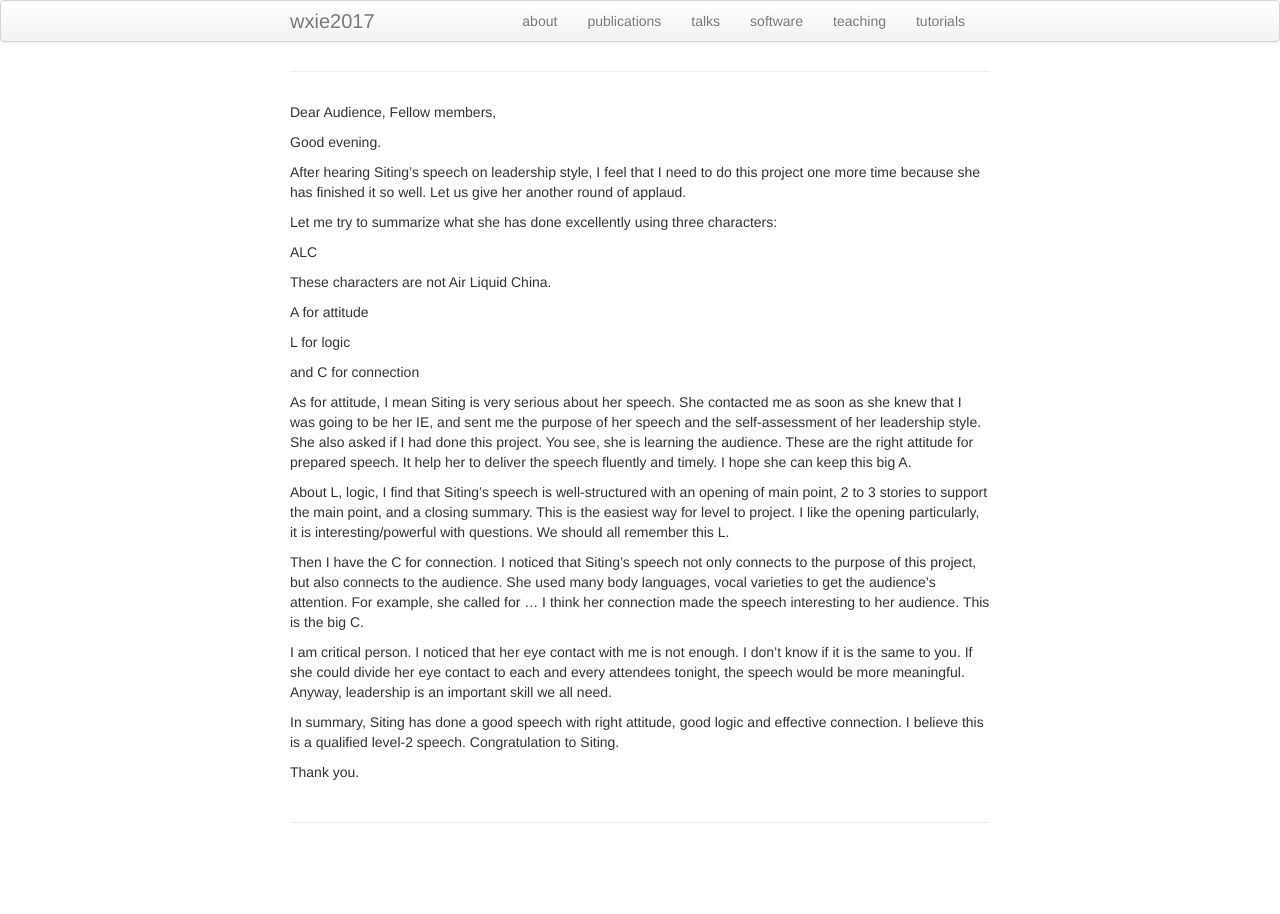
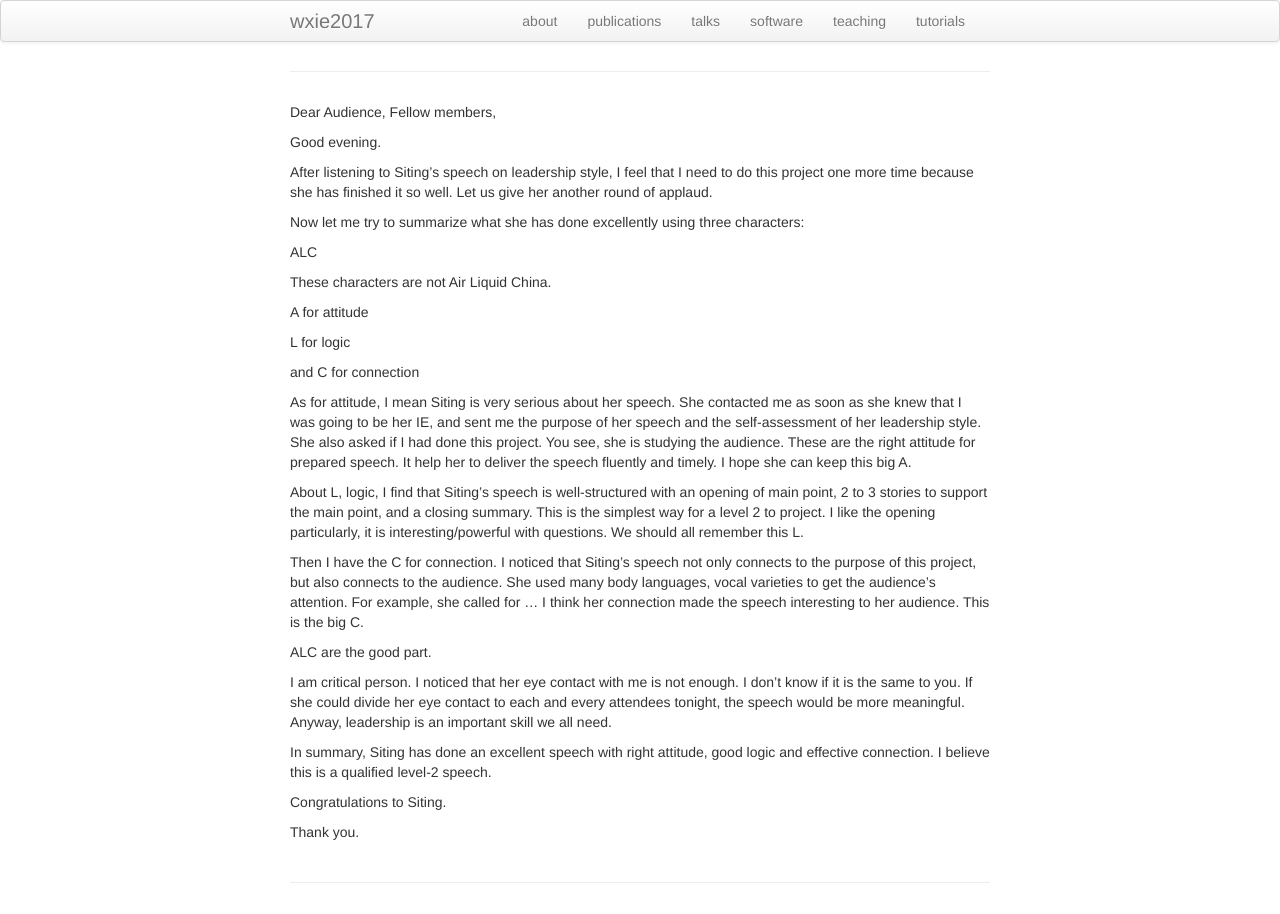
Before and after one commit to wxie2017/wxie2017.github.io, a Jekyll site: the page built from pages/speech/IE_alc.md, in a window 1280 px wide. Built offline with Jekyll 4.4.1, drawn with Linux system fonts in a browser that asks for light colours; our own code applies the rules of GitHub Pages for plain Markdown files.

Commit message:
refine the article

```diff
--- a/pages/speech/IE_alc.md
+++ b/pages/speech/IE_alc.md
@@ -9,11 +9,11 @@ Dear Audience, Fellow members,
 
 Good evening.
 
-After hearing Siting's speech on leadership style, I feel that I need to do
-this project one more time because she has finished it so well. Let us give
-her another round of applaud.
+After listening to Siting's speech on leadership style, I feel that I need
+to do this project one more time because she has finished it so well. Let
+us give her another round of applaud.
 
-Let me try to summarize what she has done excellently using three characters:
+Now let me try to summarize what she has done excellently using three characters:
 
 ALC
 
@@ -28,13 +28,13 @@ and C for connection
 As for attitude, I mean Siting is very serious about her speech. She contacted
 me as soon as she knew that I was going to be her IE, and sent me the purpose
 of her speech and the self-assessment of her leadership style. She also asked
-if I had done this project. You see, she is learning the audience. These are
+if I had done this project. You see, she is studying the audience. These are
 the right attitude for prepared speech. It help her to deliver the speech fluently
 and timely. I hope she can keep this big A.
 
 About L, logic, I find that Siting's speech is well-structured with an opening
 of main point, 2 to 3 stories to support the main point, and a closing summary.
-This is the easiest way for level to project. I like the opening particularly,
+This is the simplest way for a level 2 to project. I like the opening particularly,
 it is interesting/powerful with questions. We should all remember this L.
 
 Then I have the C for connection. I noticed that Siting's speech not only connects
@@ -43,12 +43,16 @@ body languages, vocal varieties to get the audience's attention. For example, sh
 called for ... I think her connection made the speech interesting to her audience.
 This is the big C.
 
+ALC are the good part.
+
 I am critical person. I noticed that her eye contact with me is not enough. I don't
 know if it is the same to you. If she could divide her eye contact to each and every
 attendees tonight, the speech would be more meaningful. Anyway, leadership is an
 important skill we all need.
 
-In summary, Siting has done a good speech with right attitude, good logic and effective
-connection. I believe this is a qualified level-2 speech. Congratulation to Siting.
+In summary, Siting has done an excellent speech with right attitude, good logic and
+effective connection. I believe this is a qualified level-2 speech.
+
+Congratulations to Siting.
 
 Thank you.
```
